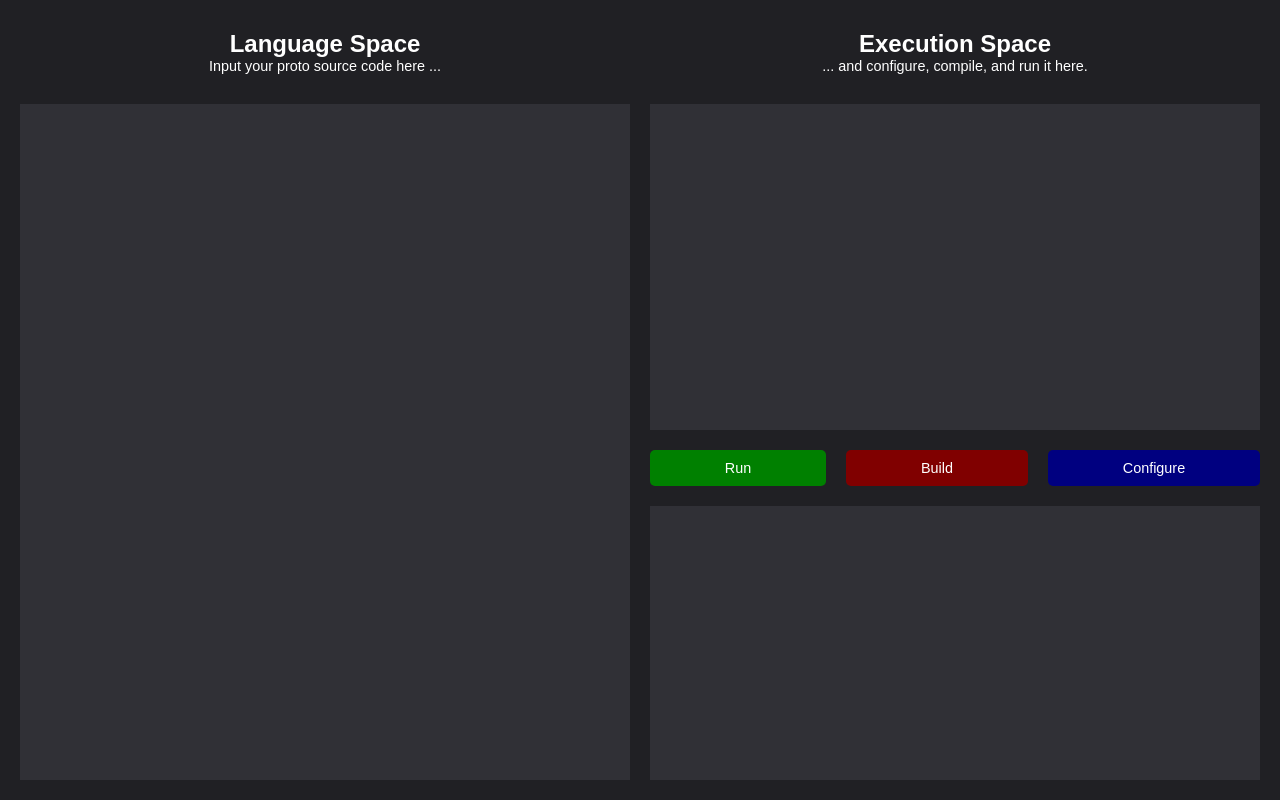
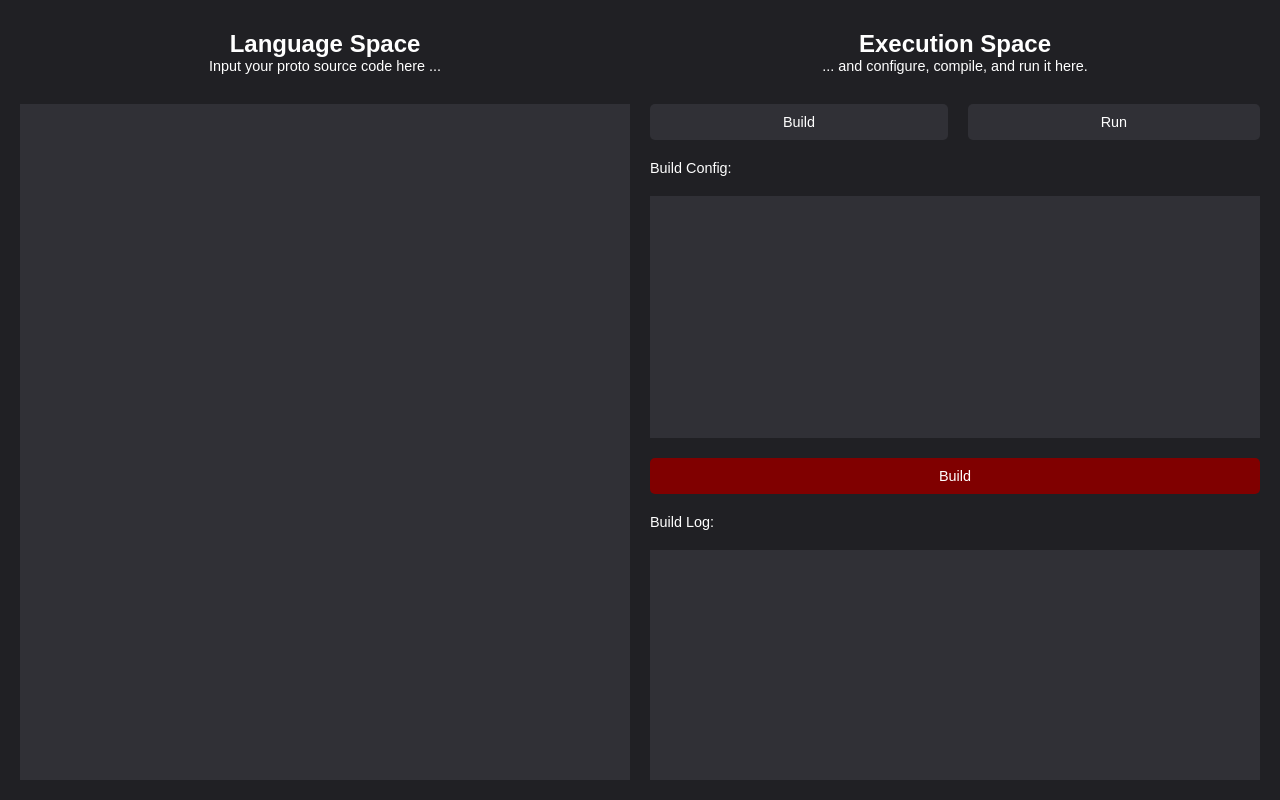
Before and after one commit to musicmrman99/proto-lang, a React app in the folder Proto/site/: page / in a window 1280 px wide. Built offline with nearby package versions, Linux system fonts and the light colour scheme.

Commit message:
Split right pane into Build/Run tabs

```diff
--- a/Proto/site/src/components/ExecutionSpace.css
+++ b/Proto/site/src/components/ExecutionSpace.css
@@ -1,4 +1,4 @@
-#execution-space {
+#execution-space, #execution-space-main {
     width: 100%;
     height: 100%;
 
@@ -13,7 +13,18 @@
 }
 
 #execution-space-input {
+    width: 100%;
+    height: 100%;
     flex-grow: 1;
+}
+
+#execution-space-output {
+    width: 100%;
+    height: 100%;
+    flex-grow: 1;
+
+    /* It's a div, not an input box, so needs styling. */
+    background-color: var(--background-light);
 }
 
 #execution-space-actions {
@@ -22,6 +33,8 @@
     gap: var(--layout-space);
 }
 #execution-space-actions > * {
+    width: 100%;
+    height: 100%;
     flex-grow: 1;
 }
 
@@ -32,12 +45,3 @@
 #build-action { background-color: rgb(128,0,0); }
 #build-action:hover { background-color: rgb(96,0,0); }
 #build-action:active { background-color: rgb(88,0,0); }
-
-#configure-action { background-color: rgb(0,0,128); }
-#configure-action:hover { background-color: rgb(0,0,96); }
-#configure-action:active { background-color: rgb(0,0,88); }
-
-#execution-space-output {
-    flex-grow: 1;
-    background-color: var(--background-light);
-}
--- a/Proto/site/src/components/ExecutionSpace.jsx
+++ b/Proto/site/src/components/ExecutionSpace.jsx
@@ -1,7 +1,25 @@
 import react from "react";
 import './ExecutionSpace.css'
 
+import { Tabs, Tab } from "./utils/Tabs";
+
 export default class ExecutionSpace extends react.Component {
+  constructor(props) {
+    super(props);
+    this.state = {
+      // Build I/O
+      buildConfig: {},
+      buildLog: [],
+
+      // Build result
+      ast: null,
+
+      // Run I/O
+      programInput: "",
+      programOutput: ""
+    };
+  }
+
   render() {
     return (
       <div id="execution-space">
@@ -10,13 +28,35 @@ export default class ExecutionSpace extends react.Component {
           <p>... and configure, compile, and run it here.</p>
         </div>
 
-        <textarea id="execution-space-input"></textarea>
-        <div id="execution-space-actions">
-          <button id="run-action" onClick={this.run}>Run</button>
-          <button id="build-action" onClick={this.build}>Build</button>
-          <button id="configure-action" onClick={this.configure}>Configure</button>
-        </div>
-        <div id="execution-space-output"></div>
+        <Tabs swapOn="hover">
+          <Tab tabid="build" name="Build">
+            <div id="execution-space-main">
+              <p>Build Config:</p>
+              <textarea id="execution-space-input" value={this.input} onChange={(e) => this.props.setInput(e.target.value)}></textarea>
+
+              <div id="execution-space-actions">
+                <button id="build-action" onClick={this.build}>Build</button>
+              </div>
+
+              <p>Build Log:</p>
+              <div id="execution-space-output"></div>
+            </div>
+          </Tab>
+
+          <Tab tabid="run" name="Run">
+            <div id="execution-space-main">
+              <p>Program Input:</p>
+              <textarea id="execution-space-input" value={this.input} onChange={(e) => this.props.setInput(e.target.value)}></textarea>
+
+              <div id="execution-space-actions">
+                <button id="run-action" onClick={this.run}>Run</button>
+              </div>
+
+              <p>Program Output:</p>
+              <div id="execution-space-output"></div>
+            </div>
+          </Tab>
+        </Tabs>
       </div>
     );
   }
--- /dev/null
+++ b/Proto/site/src/components/utils/Tabs.css
@@ -0,0 +1,21 @@
+.tabs {
+    width: 100%;
+    height: 100%;
+
+    display: flex;
+    flex-direction: column;
+    gap: var(--layout-space);
+}
+
+.tabs-header {
+    display: flex;
+    flex-direction: row;
+    gap: var(--layout-space);
+}
+.tabs-header > * {
+    flex-grow: 1;
+}
+
+.tab-content {
+    flex-grow: 1;
+}
--- /dev/null
+++ b/Proto/site/src/components/utils/Tabs.jsx
@@ -0,0 +1,86 @@
+import react from "react";
+import './Tabs.css';
+
+/**
+ * Show a tabbed pane.
+ *
+ * Assumes its children are `<Tab />` instances, or otherwise accept the same props.
+ */
+export class Tabs extends react.Component {
+  constructor(props) {
+    super(props);
+    this.state = {
+      active: null
+    };
+  }
+
+  render() {
+    return (
+      <div className="tabs">
+        {this.getTabs()}
+        {this.getActiveTabContents()}
+      </div>
+    );
+  }
+
+  // Get the list of tab components, if any.
+  getTabs() {
+    if (react.Children.count(this.props.children) === 0) return null;
+    return (
+      <div className="tabs-header">
+        {react.Children.map(this.props.children, (child) => (
+          <button
+            key={child.props.tabid}
+            className={"tab" + child.props.className != null ? " "+child.props.className : ""}
+            id={child.props.id}
+            onClick={() => this.activateTab(child.props.tabid)}
+          >
+            {child.props.name}
+          </button>
+        ))}
+      </div>
+    );
+  }
+
+  // Get the content of the active tab, if any.
+  getActiveTabContents() {
+    // No children
+    if (react.Children.count(this.props.children) === 0) {
+      return null;
+    }
+
+    // Nothing active (default to first child)
+    if (this.state.active == null) {
+      return react.Children.toArray(this.props.children)[0];
+    }
+
+    // Selected child
+    const first = react.Children.toArray(this.props.children).find((tab) => tab.props.tabid === this.state.active);
+    if (first !== undefined) return first;
+
+    // Selected child does not exist (tabs have changed since last selection; reset active tab)
+    this.setState({active: null});
+  }
+
+  // Active the tab with the given tab ID
+  activateTab(tabid) {
+    this.setState({active: tabid});
+  }
+}
+
+/**
+ * A wrapper for its children that requires the following props:
+ * @prop {string} tabID The ID for this tab. Must be unique across all tabs in this group.
+ * @prop {string} name The name for this tab. Will be shown on the tab itself.
+ *
+ * The id and className props are forwarded to the underlying element.
+ */
+export class Tab extends react.Component {
+  render() {
+    return (
+      <div className="tab-content">
+        {this.props.children}
+      </div>
+    )
+  }
+}
```
